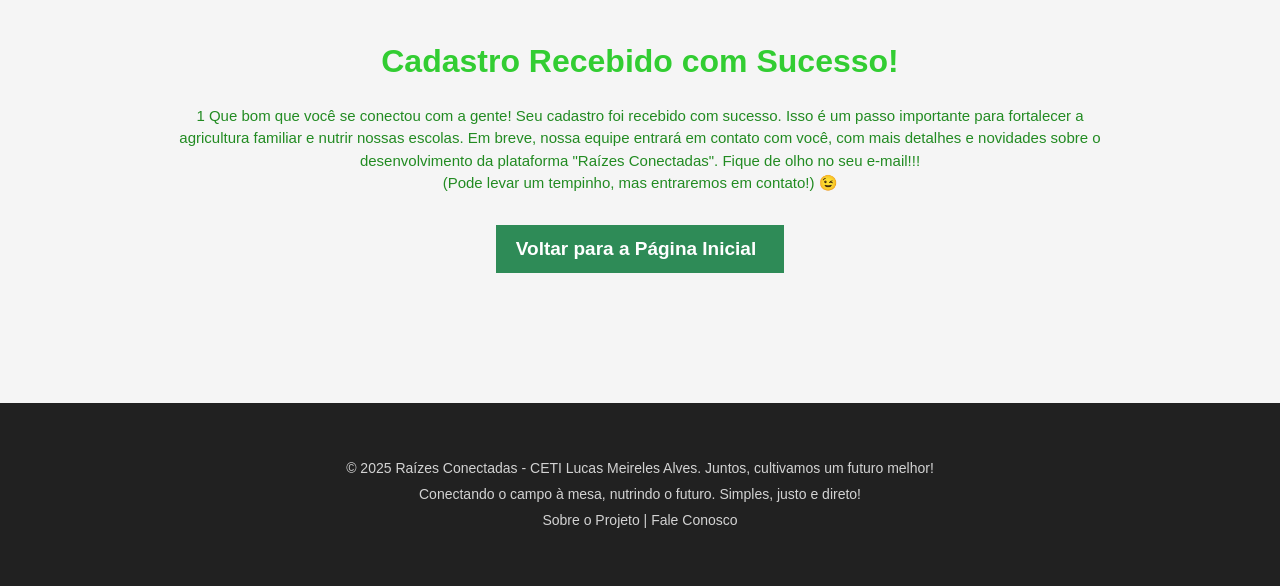
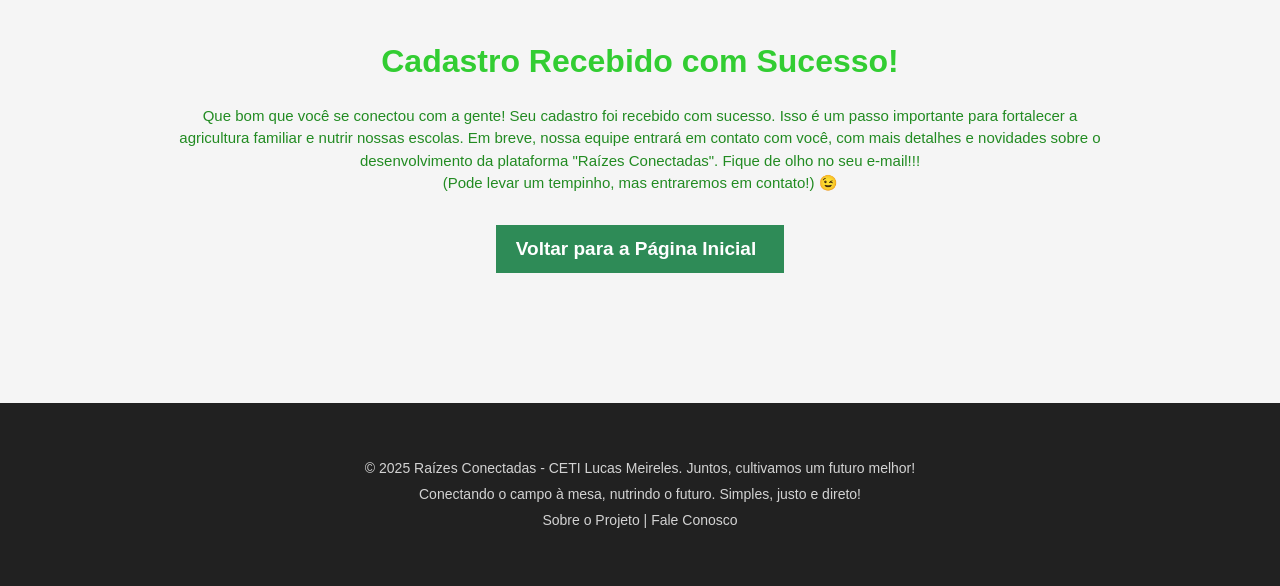
Before and after one commit to raizesconectadas/raizesconectadas.github.io, a Flask app: page /cadastro_sucesso in a window 1280 px wide. Shown: the part 361-947 px from the top of the page. Run offline with Flask 3, Linux system fonts and the light colour scheme.

Commit message:
foi removido de teste o nome Alves dos agradecimentos

```diff
--- a/templates/agradecimento.html
+++ b/templates/agradecimento.html
@@ -25,7 +25,7 @@
             <i class="fas fa-check-circle agradecimento-icon"></i>
             <h2>Cadastro Recebido com Sucesso!</h2>
             <p>
-                1 Que bom que você se conectou com a gente! Seu cadastro foi recebido com sucesso.
+                Que bom que você se conectou com a gente! Seu cadastro foi recebido com sucesso.
                 Isso é um passo importante para fortalecer a agricultura familiar e nutrir nossas escolas.
                 Em breve, nossa equipe entrará em contato com você, com mais detalhes e novidades sobre o desenvolvimento da plataforma "Raízes Conectadas".
                 Fique de olho no seu e-mail!!!
@@ -60,7 +60,7 @@
 
     <footer>
         <div class="container">
-            <p>&copy; 2025 Raízes Conectadas - CETI Lucas Meireles Alves. Juntos, cultivamos um futuro melhor!</p>
+            <p>&copy; 2025 Raízes Conectadas - CETI Lucas Meireles. Juntos, cultivamos um futuro melhor!</p>
             <p>Conectando o campo à mesa, nutrindo o futuro. Simples, justo e direto!</p>
             <p>
                 <a href="{{ url_for('sobre') }}">Sobre o Projeto</a>
```
